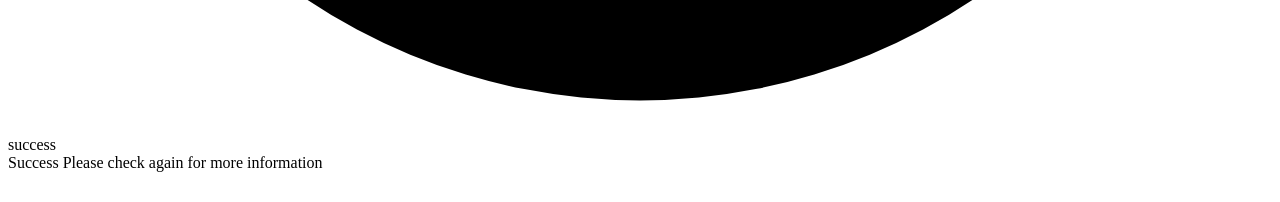
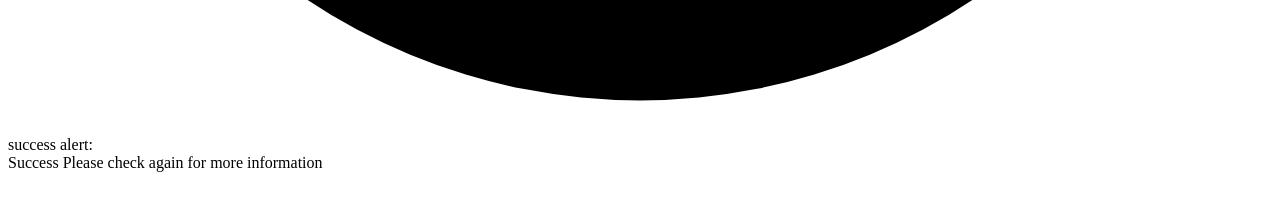
Before and after one commit to ghislaingenay/react-redilib, a React app: page / in a window 1280 px wide. Shown: the part 1140-1342 px from the top of the page. Built offline with nearby package versions, Linux system fonts and the light colour scheme.

Commit message:
component:move alert interface to d.ts + improve accessibility

```diff
--- a/src/lib/Alert/Alert.tsx
+++ b/src/lib/Alert/Alert.tsx
@@ -1,12 +1,4 @@
-type AlertProps = {
-  /** some description here */
-  message: string | JSX.Element;
-  title?: string;
-  type: AlertType;
-  haveBorder?: boolean;
-};
-
-type AlertType = 'success' | 'info' | 'warning' | 'error';
+import { AlertProps, AlertColorDict } from 'index';
 
 /** Some comment about the alert */
 function Alert({
@@ -15,7 +7,7 @@ function Alert({
   type = 'info',
   haveBorder = false,
 }: AlertProps) {
-  const colorBgDict: Record<AlertType, Record<'bg' | 'border', string>> = {
+  const colorBgDict: AlertColorDict = {
     success: {
       bg: 'alert-success',
       border: 'alert-success-border',
@@ -43,10 +35,11 @@ function Alert({
         xmlns="http://www.w3.org/2000/svg"
         fill="currentColor"
         viewBox="0 0 20 20"
+        focusable="false"
       >
         <path d="M10 .5a9.5 9.5 0 1 0 9.5 9.5A9.51 9.51 0 0 0 10 .5ZM9.5 4a1.5 1.5 0 1 1 0 3 1.5 1.5 0 0 1 0-3ZM12 15H8a1 1 0 0 1 0-2h1v-3H8a1 1 0 0 1 0-2h2a1 1 0 0 1 1 1v4h1a1 1 0 0 1 0 2Z" />
       </svg>
-      <span className="sr-only uppercase">{type}</span>
+      <span className="sr-only uppercase">{type} alert:</span>
       <div>
         <span className="font-bold">{title}</span> {message}
       </div>
```
Also changed, not shown: index.d.ts (+9 -1 lines).
